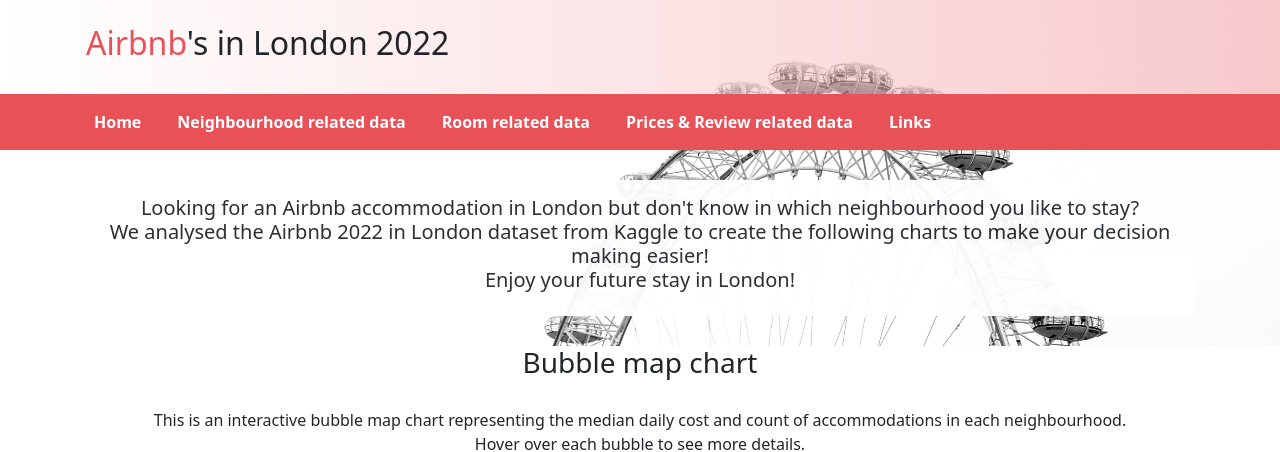
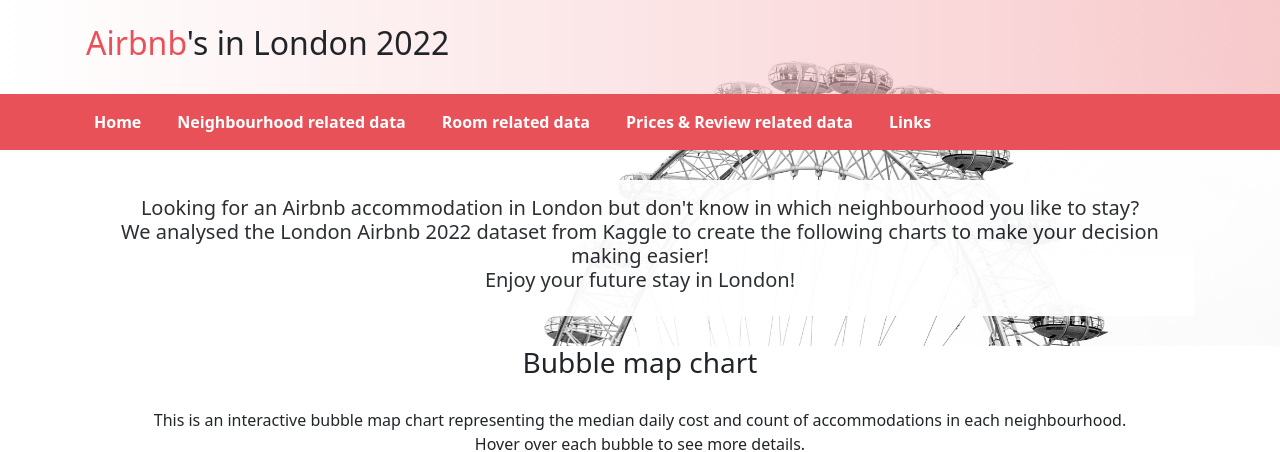
Before and after one commit to kelleryvk/AirbnbLondon2022, a plain HTML site: page index.html in a window 1280 px wide. Shown: the top 452 px of the page. Drawn offline with nearby package versions, Linux system fonts and the light colour scheme.

Commit message:
trigger new build

```diff
--- a/index.html
+++ b/index.html
@@ -35,7 +35,7 @@
                     <h5>Looking for an Airbnb accommodation in London but don't know in which neighbourhood you like to
                         stay?
                         </br>
-                        We analysed the Airbnb 2022 in London dataset from Kaggle to create the following charts to
+                        We analysed the London Airbnb 2022 dataset from Kaggle to create the following charts to
                         make your decision making easier!
                         </br>
                         Enjoy your future stay in London!
```
